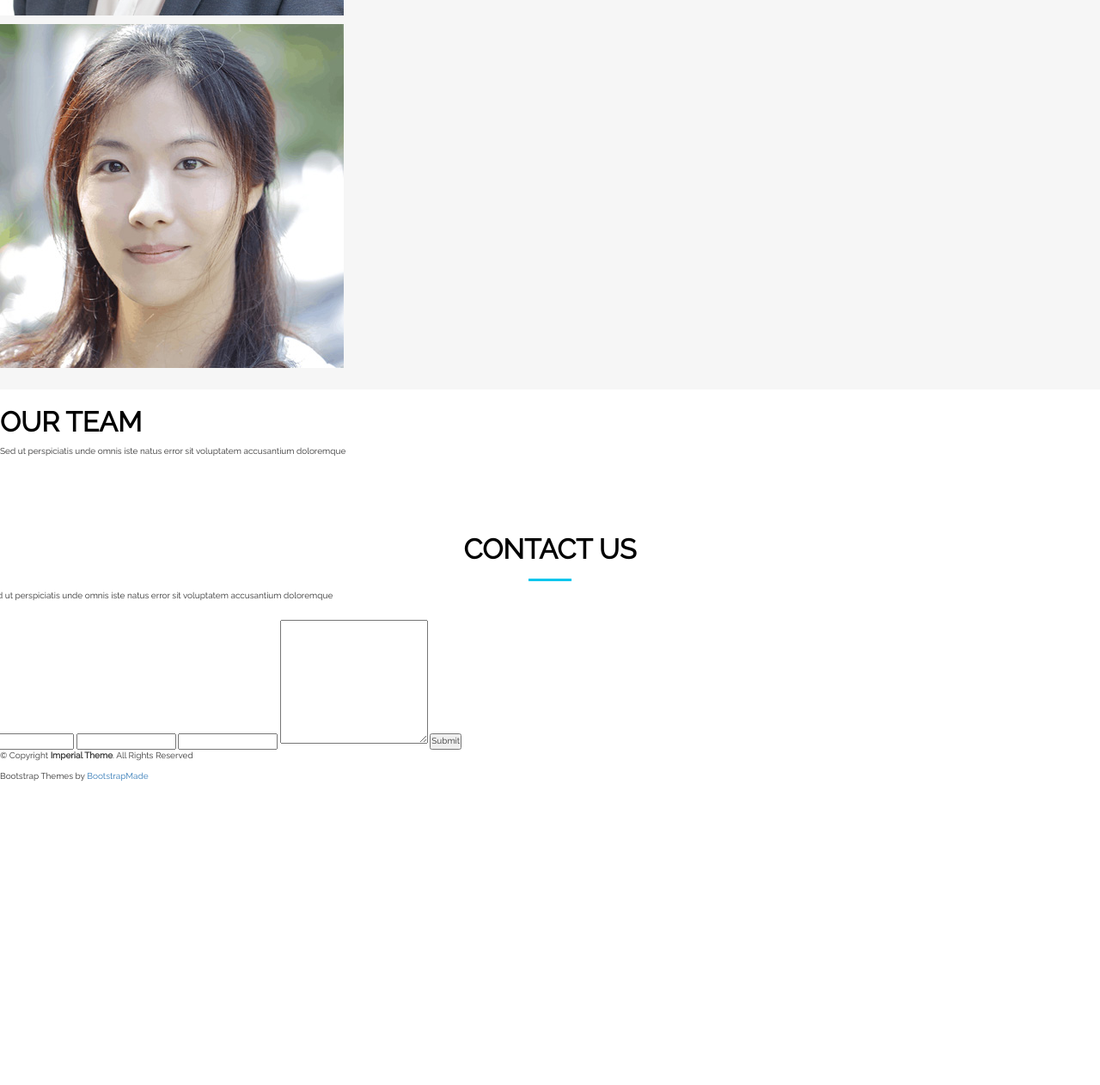
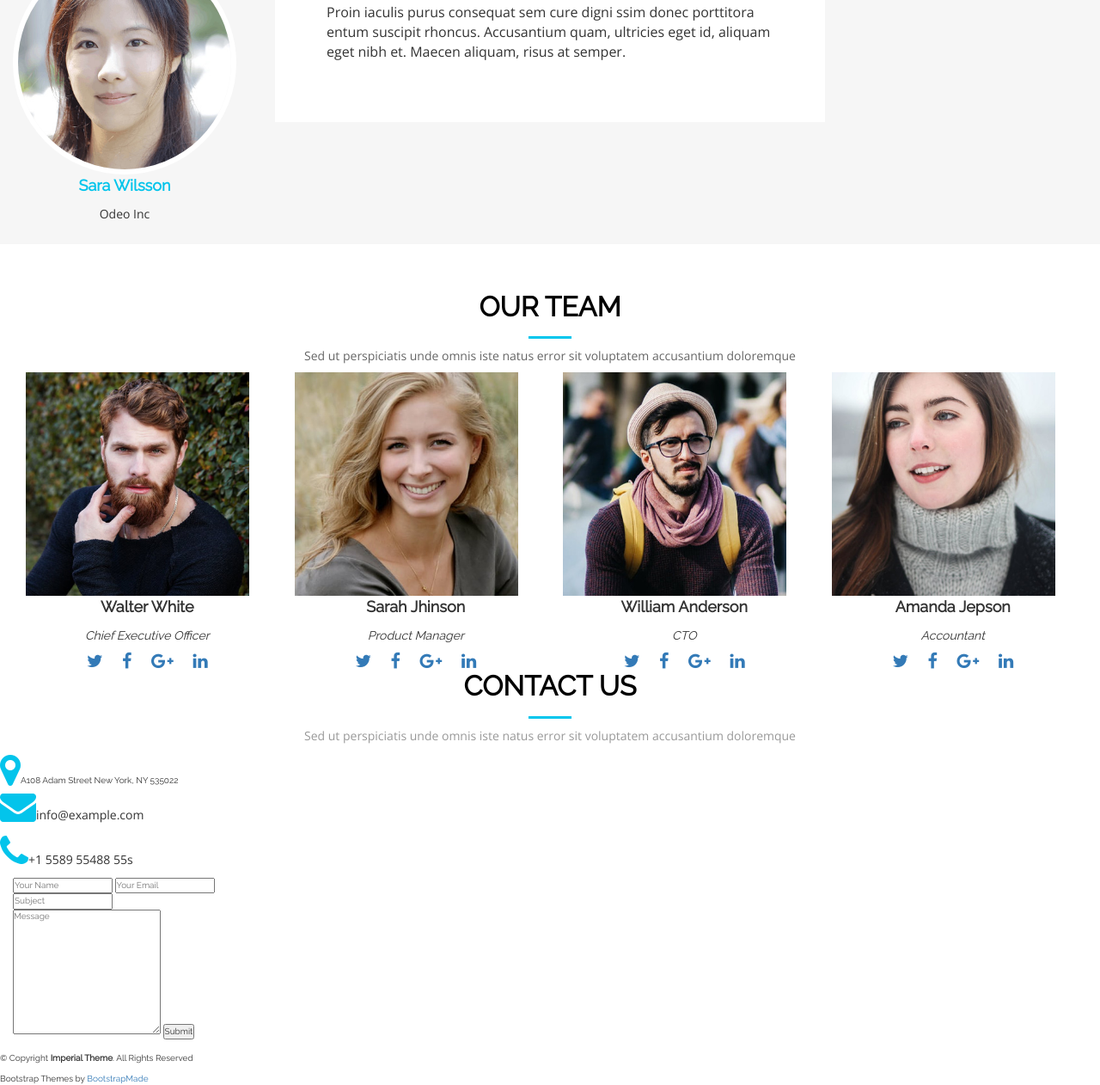
Before and after one commit to gamidovich/imperial, a plain HTML site: page index.html in a window 1280 px wide. Shown: the part 3272-4534 px from the top of the page at 86% size. Before the commit the page ends 4182 px from the top, so only its background shows below. Drawn offline with nearby package versions, Linux system fonts and the light colour scheme.

Commit message:
portfolio, testimonials, team

```diff
--- /dev/null
+++ b/css/blocks/contact.scss
@@ -0,0 +1,27 @@
+.contact {
+
+    &__inner {
+        margin: 0 auto;
+        padding: 15px;
+    }
+
+    &__description {
+        font-family: $font-family-2;
+        font-size: $font-size-base;
+        line-height: $line-height-lg;
+        text-align: center;
+        color: $gray;
+    }
+
+    &__city,
+    &__mail,
+    &__tel {
+        font-family: $font-family-2;
+        font-size: $font-size-base;
+        line-height: $line-height-lg;
+    }
+
+    &__icon {
+        color: $blue;
+    }
+}
--- /dev/null
+++ b/css/blocks/team.scss
@@ -0,0 +1,41 @@
+.team {
+
+    &__inner {
+        margin: 0 auto;
+        padding: 15px;
+    }
+
+    &__description {
+        font-family: $font-family-2;
+        font-size: $font-size-base;
+        line-height: $line-height-lg;
+        text-align: center;
+        color: $second-color;
+    }
+
+    &__item {
+        text-align: center;
+    }
+
+    &__pic {
+        width: 260px;
+        height: 260px;
+        max-width: 100%;
+    }
+
+    &__name {
+        font-family: $font-family-1;
+        font-size: $font-size-lg-x;
+        font-weight: $font-weight-bold;
+    }
+
+    &__company {
+        font-family: $font-family-1;
+        font-size: $font-size-base;
+        font-style: italic;
+    }
+
+    &__social a {
+        padding: 0 10px;
+    }
+}
--- a/css/blocks/testimonials.scss
+++ b/css/blocks/testimonials.scss
@@ -4,6 +4,11 @@
     &__inner {
         margin: 0 auto;
         padding: 15px;
+
+        .row {
+            display: flex;
+            flex-direction: column;
+        }
     }
 
     &__description {
@@ -13,4 +18,39 @@
         text-align: center;
         color: $second-color;
     }
+
+    &__person {
+        text-align: center;
+    }
+
+    &__avatar {
+        max-width: 260px;
+        height: 260px;
+        border: 6px solid $white;
+        object-fit: cover;
+        border-radius: 50%;
+        overflow: hidden;
+    }
+
+    &__name {
+        max-width: 260px;
+        font-family: $font-family-1;
+        font-size: $font-size-lg-x;
+        font-weight: $font-weight-bold;
+        color: $blue;
+    }
+
+    &__company {
+        width: 260px;
+        font-family: $font-family-2;
+        font-size: $font-size-base;
+        line-height: $line-height-lg;
+    }
+
+    &__quote {
+        padding: 60px;
+        font-family: $font-family-2;
+        font-size: $font-size-lg;
+        background-color: $white;
+    }
 }
--- a/css/style.scss
+++ b/css/style.scss
@@ -10,3 +10,5 @@
 @import "blocks/subscribe.scss";
 @import "blocks/portfolio.scss";
 @import "blocks/testimonials.scss";
+@import "blocks/team.scss";
+@import "blocks/contact.scss";
--- a/index.html
+++ b/index.html
@@ -229,36 +229,71 @@
                 <h2 class="title  title--h2">TESTIMONIALS</h2>
                 <p class="testimonials__description">Erdo lide, nora porodo filece, salvam esse se, quod concedimus ses haec dicturum fuisse</p>
                 <div class="testimonials__item">
-                    <div class="testimonials__person">
-                        <div class="testimonials__avatar  left"><img src="img/client-1.jpg" alt=""></div>
-                        <p class="testimonials__name"></p>
-                        <p class="testimonials__company"></p>
+                    <div class="col-xs-12 col-md-3  testimonials__person">
+                        <div class="testimonials__avatar  left"><img src="img/client-1.jpg" class="img-responsive" alt=""></div>
+                        <p class="testimonials__name">Saul Goodman</p>
+                        <p class="testimonials__company">Lawless Inc</p>
                     </div>
-                    <div class="testimonials__quote"></div>
+                    <div class="col-xs-12 col-md-6  testimonials__quote"><p>Sed ut perspiciatis unde omnis iste natus error sit voluptatem accusantium doloremque laudantium, totam rem aperiam, eaque ipsa quae ab illo inventore veritatis architecto beatae.</p></div>
                 </div>
                 <div class="testimonials__item">
-                    <div class="testimonials__person">
-                        <div class="testimonials__avatar  right"><img src="img/client-2.jpg" alt=""></div>
-                        <p class="testimonials__name"></p>
-                        <p class="testimonials__company"></p>
+                    <div class="col-xs-12 col-md-3  testimonials__person">
+                        <div class="testimonials__avatar  right"><img src="img/client-2.jpg" class="img-responsive" alt=""></div>
+                        <p class="testimonials__name">Sara Wilsson</p>
+                        <p class="testimonials__company">Odeo Inc</p>
                     </div>
-                    <div class="testimonials__quote"></div>
+                    <div class="col-xs-12 col-md-6  testimonials__quote"><p>Proin iaculis purus consequat sem cure digni ssim donec porttitora entum suscipit rhoncus. Accusantium quam, ultricies eget id, aliquam eget nibh et. Maecen aliquam, risus at semper.</p></div>
                 </div>
             </div>
         </div>
     </div>
     <div class="team">
-        <h2 class="title  title--team">Our Team</h2>
-        <p class="team__description">Sed ut perspiciatis unde omnis iste natus error sit voluptatem accusantium doloremque</p>
-        <div class="team__item">
-            <div class="team__pic"><img src="#" alt=""></div>
-            <p class="team__name"></p>
-            <p class="team__company"></p>
-            <div class="team__social">
-                <a href="#" title=""><img src="" alt=""></a>
-                <a href="#" title=""><img src="" alt=""></a>
-                <a href="#" title=""><img src="" alt=""></a>
-                <a href="#" title=""><img src="" alt=""></a>
+        <div class="team__inner">
+            <h2 class="title  title--h2">Our Team</h2>
+            <p class="team__description">Sed ut perspiciatis unde omnis iste natus error sit voluptatem accusantium doloremque</p>
+            <div class="col-md-3  team__item">
+                <div class="team__pic"><img src="img/team-1.jpg" class="img-responsive" alt=""></div>
+                <p class="team__name">Walter White</p>
+                <p class="team__company">Chief Executive Officer</p>
+                <div class="team__social">
+                    <a href="#" title=""><i class="fa fa-twitter fa-2x"></i></a>
+                    <a href="#" title=""><i class="fa fa-facebook fa-2x"></i></a>
+                    <a href="#" title=""><i class="fa fa-google-plus fa-2x"></i></a>
+                    <a href="#" title=""><i class="fa fa-linkedin fa-2x"></i></a>
+                </div>
+            </div>
+            <div class="col-md-3  team__item">
+                <div class="team__pic"><img src="img/team-2.jpg" class="img-responsive" alt=""></div>
+                <p class="team__name">Sarah Jhinson</p>
+                <p class="team__company">Product Manager</p>
+                <div class="team__social">
+                    <a href="#" title=""><i class="fa fa-twitter fa-2x"></i></a>
+                    <a href="#" title=""><i class="fa fa-facebook fa-2x"></i></a>
+                    <a href="#" title=""><i class="fa fa-google-plus fa-2x"></i></a>
+                    <a href="#" title=""><i class="fa fa-linkedin fa-2x"></i></a>
+                </div>
+            </div>
+            <div class="col-md-3  team__item">
+                <div class="team__pic"><img src="img/team-3.jpg" class="img-responsive" alt=""></div>
+                <p class="team__name">William Anderson</p>
+                <p class="team__company">CTO</p>
+                <div class="team__social">
+                    <a href="#" title=""><i class="fa fa-twitter fa-2x"></i></a>
+                    <a href="#" title=""><i class="fa fa-facebook fa-2x"></i></a>
+                    <a href="#" title=""><i class="fa fa-google-plus fa-2x"></i></a>
+                    <a href="#" title=""><i class="fa fa-linkedin fa-2x"></i></a>
+                </div>
+            </div>
+            <div class="col-md-3  team__item">
+                <div class="team__pic"><img src="img/team-4.jpg" class="img-responsive" alt=""></div>
+                <p class="team__name">Amanda Jepson</p>
+                <p class="team__company">Accountant</p>
+                <div class="team__social">
+                    <a href="#" title=""><i class="fa fa-twitter fa-2x"></i></a>
+                    <a href="#" title=""><i class="fa fa-facebook fa-2x"></i></a>
+                    <a href="#" title=""><i class="fa fa-google-plus fa-2x"></i></a>
+                    <a href="#" title=""><i class="fa fa-linkedin fa-2x"></i></a>
+                </div>
             </div>
         </div>
     </div>
@@ -268,17 +303,18 @@
                 <h2 class="title  title--h2">CONTACT US</h2>
                 <p class="contact__description">Sed ut perspiciatis unde omnis iste natus error sit voluptatem accusantium doloremque</p>
                 <div class="row">
-                    <div class="contact__address">
-                        <p class="contact__city"></p>
-                        <p class="contact__mail"></p>
-                        <p class="contact__tel"></p>
+                    <div class="col-xs-12 col-md-6  contact__address">
+                        <div class="contact__address-item">
+                            <span class="contact__city"><i class="fa fa-map-marker fa-3x  contact__icon"></i></span><span>A108 Adam Street New York, NY 535022</span>
+                        <p class="contact__mail"><i class="fa fa-envelope fa-3x  contact__icon"></i>info@example.com</p>
+                        <p class="contact__tel"><i class="fa fa-phone fa-3x  contact__icon"></i>+1 5589 55488 55s</p>
                     </div>
-                    <div class="contact__feedback">
-                        <form action="">
-                            <input type="text">
-                            <input type="text">
-                            <input type="text">
-                            <textarea name="" id="" cols="30" rows="10"></textarea>
+                    <div class="col-xs-12 col-md-6  contact__feedback">
+                        <form action="" method="post" role="form" class="contactForm">
+                            <input type="text" placeholder="Your Name">
+                            <input type="text" placeholder="Your Email">
+                            <input type="text" placeholder="Subject">
+                            <textarea name="" id="" cols="30" rows="10" placeholder="Message"></textarea>
                             <input type="submit">
                         </form>
                     </div>
```
Also changed, not shown: css/blocks/contact.css (added), css/blocks/team.css (added), css/style.css, img/team-1.jpg (added), img/team-2.jpg (added), img/team-3.jpg (added), img/team-4.jpg (added), 3 other files.
